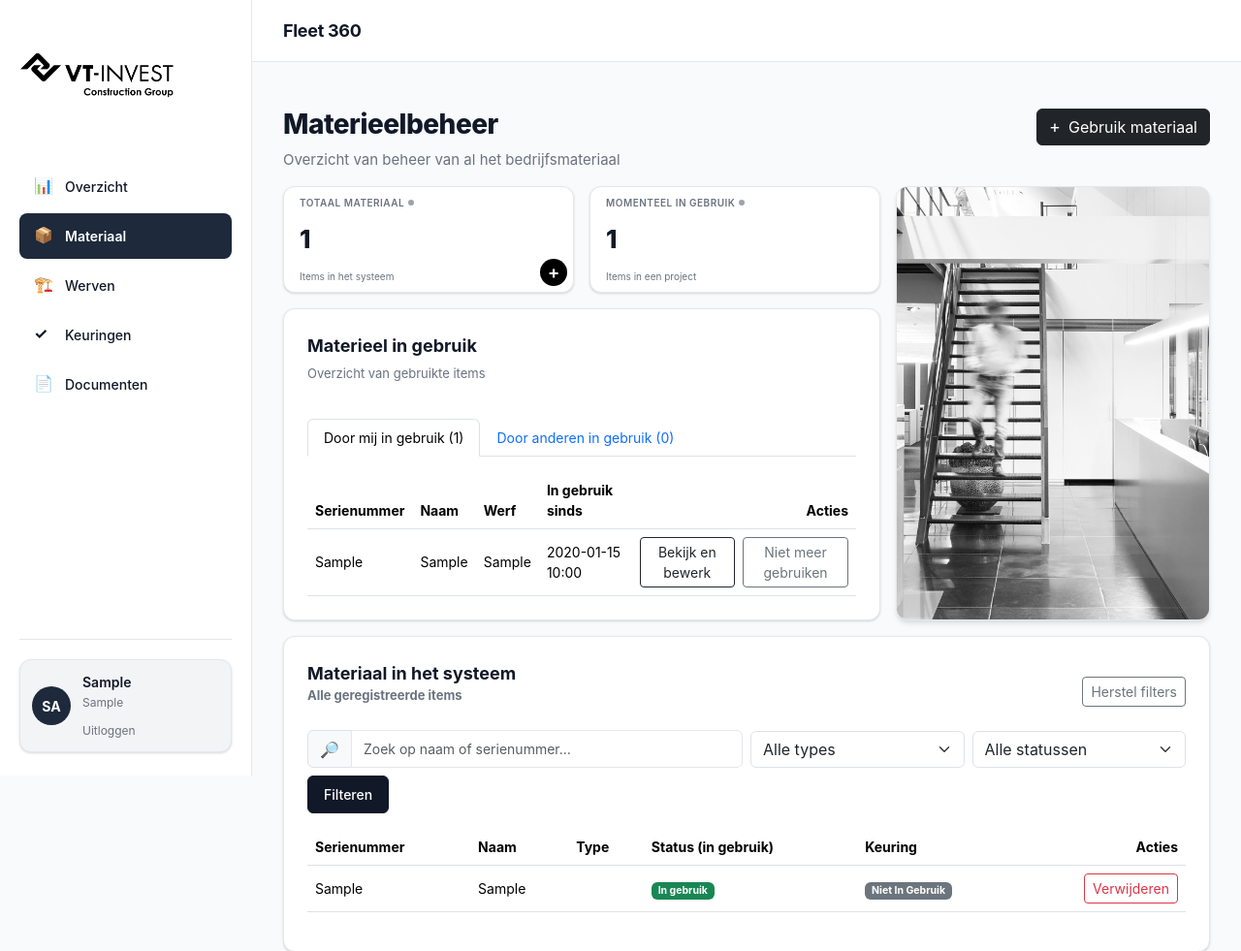
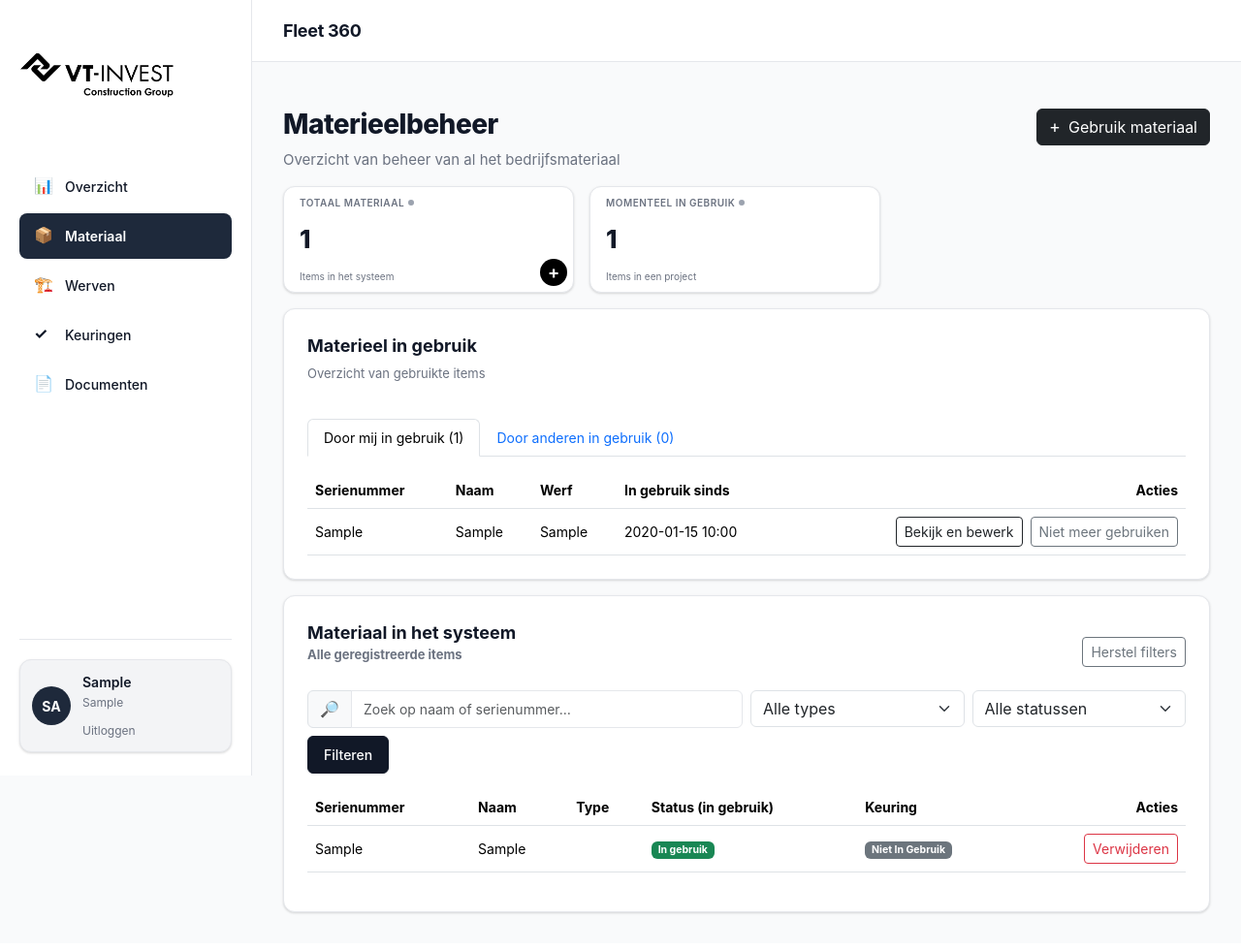
Before and after one commit to A-D-DBS-application/web-application-2025-group-28, a Flask app: page /materiaal in a window 1280 px wide. Shown: the top 981 px of the page at 97% size. After the commit the page ends 943 px from the top, so only its background shows below. Run offline with Flask 3, Linux system fonts and the light colour scheme; the visitor is signed in with stand-in values (Sample User, id 1); tables that the repository leaves empty hold one stand-in row (values such as "Sample post"); some libraries are stand-ins or nearby versions.

Commit message:
aanpasen layout + verwijderen item

```diff
--- a/app/app.py
+++ b/app/app.py
@@ -35,7 +35,14 @@ db.init_app(app)
 def login_required(view):
     @wraps(view)
     def wrapped(*args, **kwargs):
+        # Alleen doorgaan als er een ingelogde én bestaande gebruiker is
         if session.get("user_email") is None:
+            return redirect(url_for("login", next=request.path))
+
+        # `load_current_user` zet g.user; als die om welke reden dan ook None is,
+        # beschouwen we de sessie als ongeldig en sturen we terug naar login.
+        if getattr(g, "user", None) is None:
+            session.clear()
             return redirect(url_for("login", next=request.path))
         return view(*args, **kwargs)
 
@@ -710,7 +717,7 @@ def materiaal_bewerken():
 def materiaal_verwijderen():
     serial = (request.form.get("serial") or "").strip()
     admin_pw = (request.form.get("admin_password") or "").strip()
-
+    # Beheerwachtwoord controleren
     if admin_pw != "Sunset":
         flash("Onjuist wachtwoord voor het verwijderen van materiaal.", "danger")
         return redirect(url_for("materiaal"))
@@ -719,6 +726,14 @@ def materiaal_verwijderen():
     if not item:
         flash("Item niet gevonden.", "danger")
         return redirect(url_for("materiaal"))
+
+    # -------------------------------------------------
+    # 1) Alle gekoppelde gebruiksregistraties verwijderen
+    #    (material_usage heeft een NOT NULL constraint op material_id)
+    # -------------------------------------------------
+    usages = MaterialUsage.query.filter_by(material_id=item.id).all()
+    for usage in usages:
+        db.session.delete(usage)
 
     # Sla keuring_id op voor later controle
     keuring_id_to_check = item.keuring_id
@@ -866,7 +881,8 @@ def materiaal_gebruiken():
     item.status = "in gebruik"
 
     # Nieuwe gebruik-sessie
-    user_id = g.user.gebruiker_id if getattr(g, "user", None) else None
+    # In de database is user_id NOT NULL, dus we gebruiken altijd de ingelogde gebruiker
+    user_id = g.user.gebruiker_id
     usage = MaterialUsage(
         material_id=item.id,
         user_id=user_id,
@@ -1157,7 +1173,8 @@ def werf_materiaal_gebruiken(project_id):
     # Set status to "in gebruik"
     item.status = "in gebruik"
 
-    user_id = g.user.gebruiker_id if getattr(g, "user", None) else None
+    # In de database is user_id NOT NULL, dus we gebruiken altijd de ingelogde gebruiker
+    user_id = g.user.gebruiker_id
     usage = MaterialUsage(
         material_id=item.id,
         user_id=user_id,
--- a/app/templates/materiaal.html
+++ b/app/templates/materiaal.html
@@ -1,23 +1,23 @@
 {% extends "base.html" %}
 {% block content %}
 
-<div class="section-header" style="display: flex; justify-content: space-between; align-items: flex-start;">
+<div class="section-header" style="display:flex;justify-content:space-between;align-items:flex-start;">
   <div>
     <h2 class="h-title">Materieelbeheer</h2>
     <div class="h-sub">Overzicht van beheer van al het bedrijfsmateriaal</div>
   </div>
 
-  <!-- Nieuwe knop rechtsboven -->
+  <!-- Knop "in gebruik nemen" rechts naast de paginatitel (zoals bij werven) -->
   <button class="btn btn-dark"
           data-bs-toggle="modal"
           data-bs-target="#gebruikMaterieelModal"
-          style="display: flex; align-items: center; gap: 8px;">
-    <span style="font-size: 18px; line-height: 1;">+</span>
+          style="display:inline-flex;align-items:center;gap:8px;">
+    <span style="font-size:18px;line-height:1;">+</span>
     <span>Gebruik materiaal</span>
   </button>
 </div>
 
-<!-- KPI's + hero + blok "Materieel in gebruik" in één grid -->
+<!-- KPI's in één grid -->
 <div class="grid materiaal-grid" style="margin-top:16px;">
   <!-- KPI totaal -->
   <div class="card kpi kpi-with-plus">
@@ -41,14 +41,10 @@
     <div class="kpi-value">{{ in_use }}</div>
     <div class="kpi-sub">Items in een project</div>
   </div>
+</div>
 
-  <!-- Hero image rechts (neemt 2 rijen) -->
-  <div class="hero-image d-none d-md-block materiaal-hero">
-    <img src="{{ url_for('static', filename='img/afbeelding.png.jpg') }}" alt="Materiaal" class="hero-image-img">
-  </div>
-
-  <!-- BLOK: Materieel in gebruik -->
-  <div class="card panel usage-panel">
+<!-- BLOK: Materieel in gebruik – zelfde breedte als "Materiaal in het systeem" -->
+<div class="card panel usage-panel" style="margin-top:16px;">
     <div class="panel-title">Materieel in gebruik</div>
     <div class="panel-sub">Overzicht van gebruikte items</div>
 
@@ -653,19 +649,14 @@
 <style>
 .materiaal-grid {
   display: grid;
-  grid-template-columns: repeat(3, minmax(0, 1fr));
+  /* Flexibel aantal kolommen voor KPI-/actiekaarten */
+  grid-template-columns: repeat(auto-fit, minmax(220px, 1fr));
   grid-auto-rows: minmax(0, auto);
   gap: 16px;
 }
 
-.materiaal-hero {
-  grid-row: 1 / span 2;
-  grid-column: 3 / 4;
-}
-
 .usage-panel {
-  grid-row: 2 / 3;
-  grid-column: 1 / span 2;
+  /* Losse kaart onder de KPI-grid, volledige breedte van de content */
 }
 
 .modal-dialog-end { margin-right: 0; margin-left: auto; }
```
